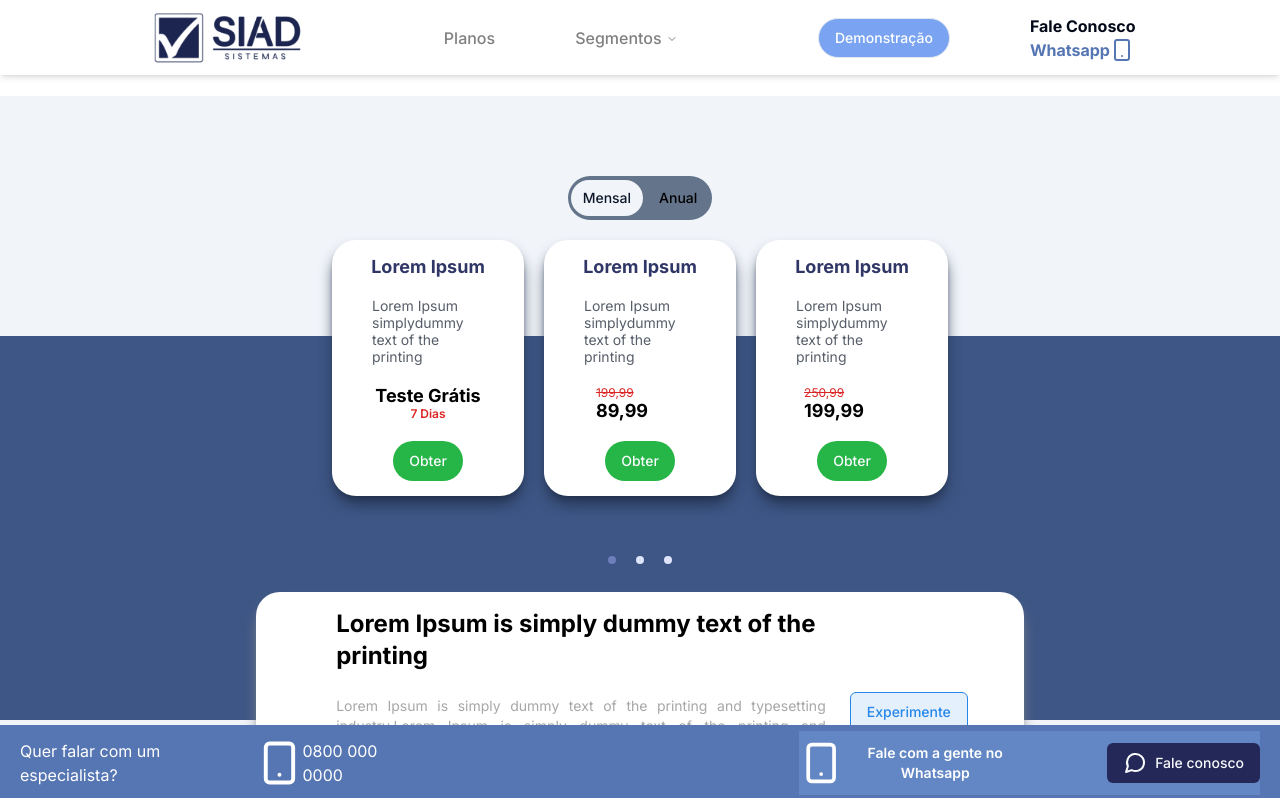
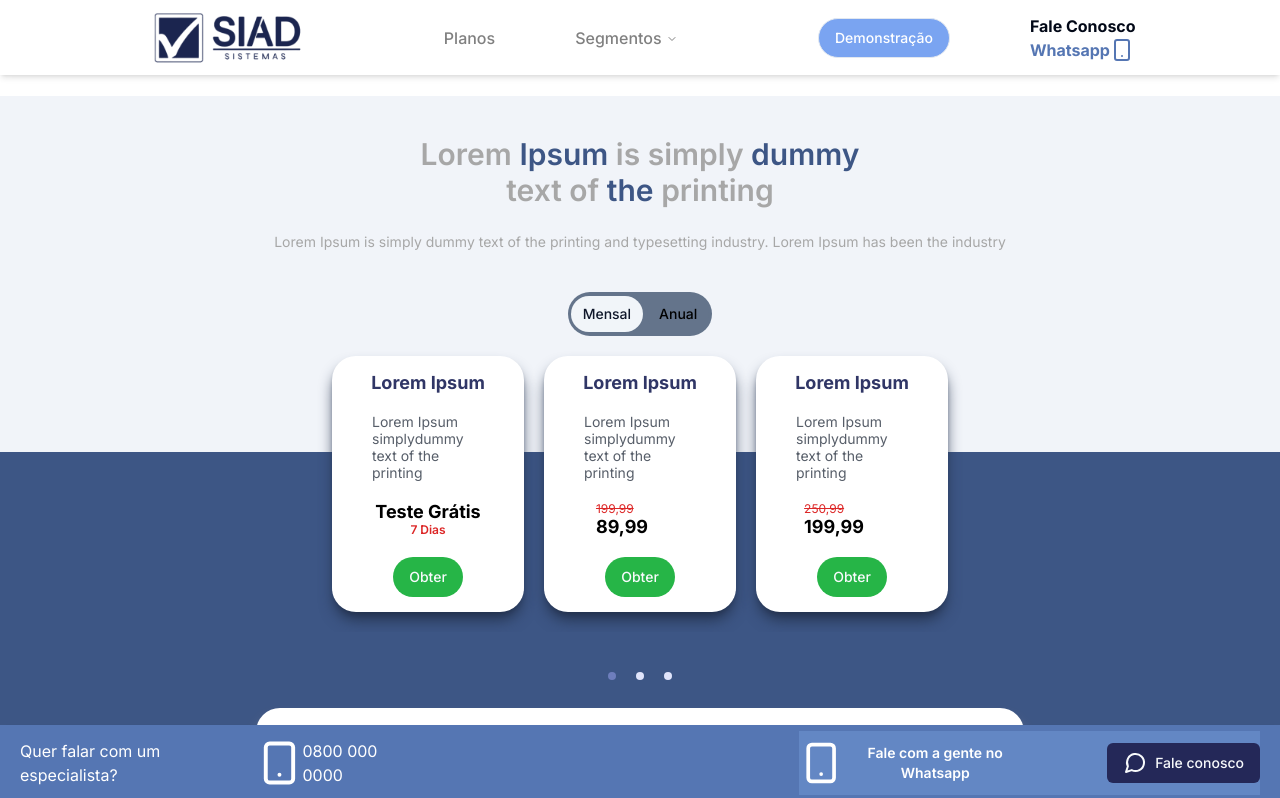
Before and after one commit to EvaldoFerreiraMoreira/site-siad, a Next.js app: page /planos in a window 1280 px wide. Shown: the top 798 px of the page. Built offline with nearby package versions, Linux system fonts and the light colour scheme.

Commit message:
feat: banner planos

```diff
--- a/src/app/planos/components/BannerPlanos.tsx
+++ b/src/app/planos/components/BannerPlanos.tsx
@@ -2,6 +2,7 @@
 
 import React, { useState, useEffect } from "react";
 import BannerPlanosMobile from "./componentsMobile/BannerPlanosMobile";
+import BannerPlanosWeb from "./componentsWeb/BannerPlanosWeb";
 
 
 
@@ -22,7 +23,7 @@ const TextCenter = () => {
     };
   }, []);
 
-  return isMobile ? <BannerPlanosMobile /> : " ";
+  return isMobile ? <BannerPlanosMobile /> : <BannerPlanosWeb />;
 };
 
 export default TextCenter;
```
